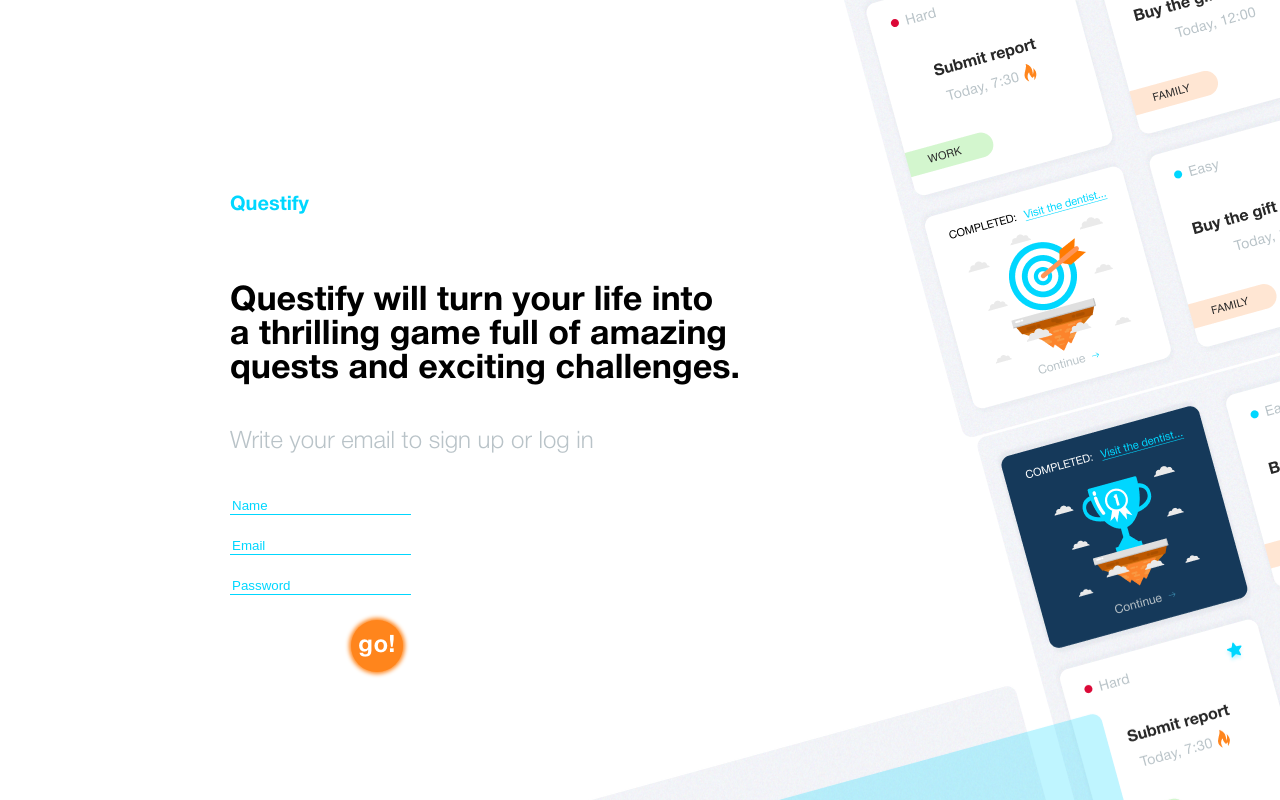
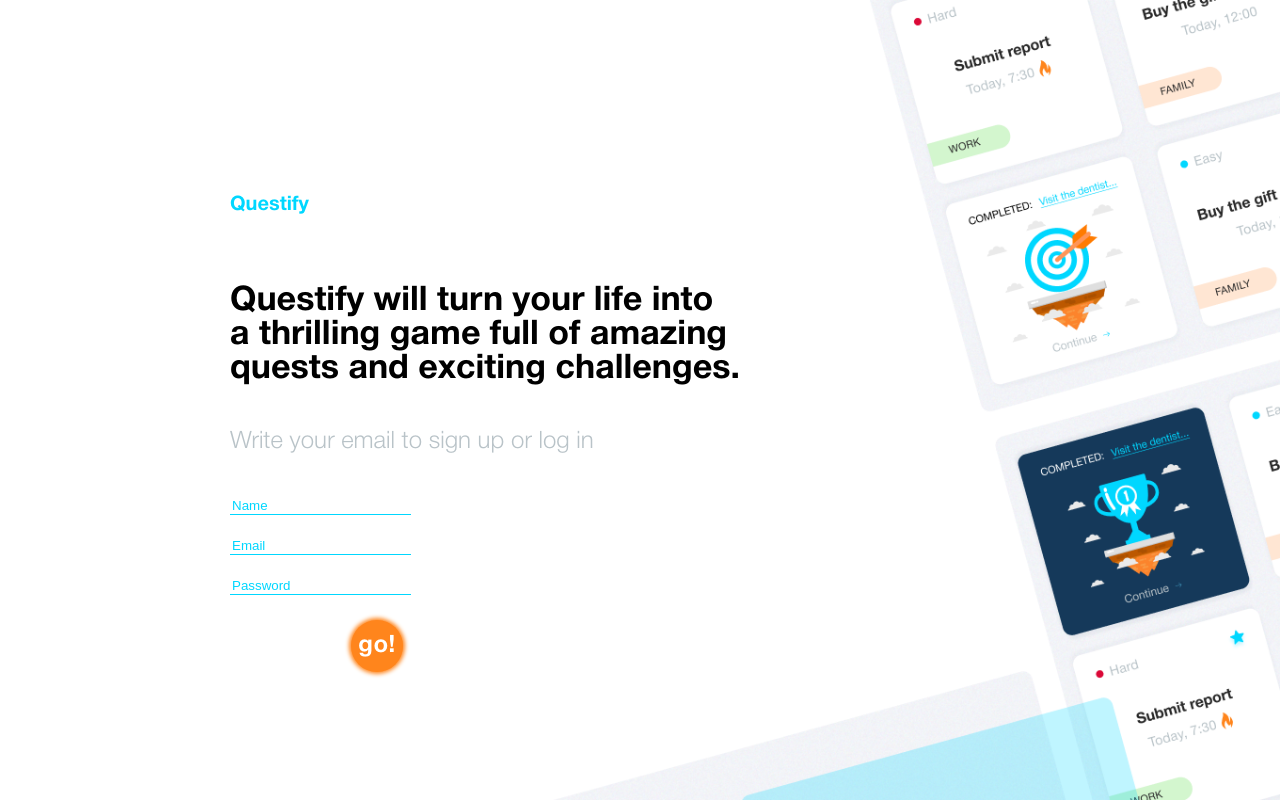
Before and after one commit to tomeksokol/Questify-front-end_GoIT, a React (Create React App) app in the folder questify2/: page / in a window 1280 px wide. Built offline with nearby package versions, Linux system fonts and the light colour scheme.

Commit message:
notifications fixed

```diff
--- a/questify2/src/api/request.js
+++ b/questify2/src/api/request.js
@@ -6,15 +6,20 @@ import { Loading } from "notiflix/build/notiflix-loading-aio";
 
 export const createUserRequest = async (payload) => {
   try {
-    const { data } = await authenticationApiClient.post(
+    const { data, status } = await authenticationApiClient.post(
       "/auth/register",
       payload
     ); //change to register
-    // console.log(data)
+
     localStorage.setItem(USER_NAME, data.user.name);
     localStorage.setItem(JWT_TOKEN_STORAGE_KEY, data.token);
 
-    //Notify.success("You are loogedin");
+    if (status === 200) {
+      Notify.success("You are looged in");
+    } else if (status === 201) {
+      Notify.success("You are registered and looged in");
+    }
+
     return data;
   } catch (error) {
     console.log(error.message);
--- a/questify2/src/components/Login/Login.jsx
+++ b/questify2/src/components/Login/Login.jsx
@@ -9,7 +9,6 @@ import { useDispatch, useSelector } from "react-redux";
 import s from "./Login.module.css";
 import sc from "../../utils/Container.module.css";
 import ButtonGo from "../ButtonGo/ButtonGo.jsx";
-import { Notify } from "notiflix/build/notiflix-notify-aio";
 import { Loading } from "notiflix/build/notiflix-loading-aio";
 
 const Login = () => {
@@ -53,11 +52,7 @@ const Login = () => {
   useEffect(() => {
     if (userRequestStatus === "success") {
       Loading.remove();
-      Notify.success("You are looged in");
-      setTimeout(() => {
-        navigate("/MainPage");
-      }, 2000);
-      //navigate("/MainPage");
+      navigate("/MainPage");
     }
   }, [userRequestStatus, navigate]);
 
@@ -88,7 +83,8 @@ const Login = () => {
                 className={s.input}
                 placeholder="Name"
                 value={formValues.name}
-                //defaultValue="John"
+                minLength="5"
+                //defaultValue="Adam"
                 onChange={handleInputValueChange}></input>
             </div>
             <div className={s.spacer__email}>
@@ -101,7 +97,7 @@ const Login = () => {
                 className={s.input}
                 placeholder="Email"
                 value={formValues.email}
-                //defaultValue="email@mail.com"
+                //defaultValue="adam@mail.com"
                 onChange={handleInputValueChange}></input>
             </div>
             <div className={s.spacer__password}>
@@ -118,7 +114,7 @@ const Login = () => {
                 placeholder="Password"
                 value={formValues.password}
                 minLength="6"
-                //defaultValue="password123"
+                //defaultValue="123456"
                 onChange={handleInputValueChange}></input>
               <ButtonGo />
             </div>
--- a/questify2/src/components/Login/Login.module.css
+++ b/questify2/src/components/Login/Login.module.css
@@ -3,7 +3,7 @@
   height: 100vh;
   background: url(../../images/landing/mobile/landingMB.png) no-repeat,
     url(../../images/landing/mobile/landingMG.png) no-repeat;
-  background-position:  bottom -3% right -5%;
+  background-position: bottom -3% right -5%;
   background-size: contain;
 }
 
@@ -66,7 +66,6 @@ input:-webkit-autofill:focus {
   transition: background-color 600000s 0s, color 600000s 0s;
 }
 
-
 .input::placeholder {
   color: #00d7ff;
 }
@@ -74,8 +73,7 @@ input:-webkit-autofill:focus {
 @media screen and (min-width: 530px) {
   .landing {
     height: 100vh;
-    background: url(../../images/landing/tablet/landingT1.png) no-repeat 100% 0%,
-      url(../../images/landing/tablet/landingT2.png) no-repeat 100% 100%;
+    background: url(../../images/landing/tablet/landingT4.png) no-repeat 100% 0%;
   }
   .position {
     padding-top: 310px;
@@ -99,9 +97,9 @@ input:-webkit-autofill:focus {
 @media screen and (min-width: 1024px) {
   .landing {
     height: 100vh;
-    background: url(../../images/landing/desktop/landingD1.png) no-repeat 100%
-        0%,
-      url(../../images/landing/desktop/landingD2.png) no-repeat 100% 110%;
+    background: url(../../images/landing/desktop/landingD4.png) no-repeat 100%
+      100%;
+    background-size: contain;
   }
   .position {
     padding-top: 195px;
```
Also changed, not shown: questify2/src/images/landing/desktop/landingD4.png (added), questify2/src/images/landing/tablet/landingT4.png (added).
